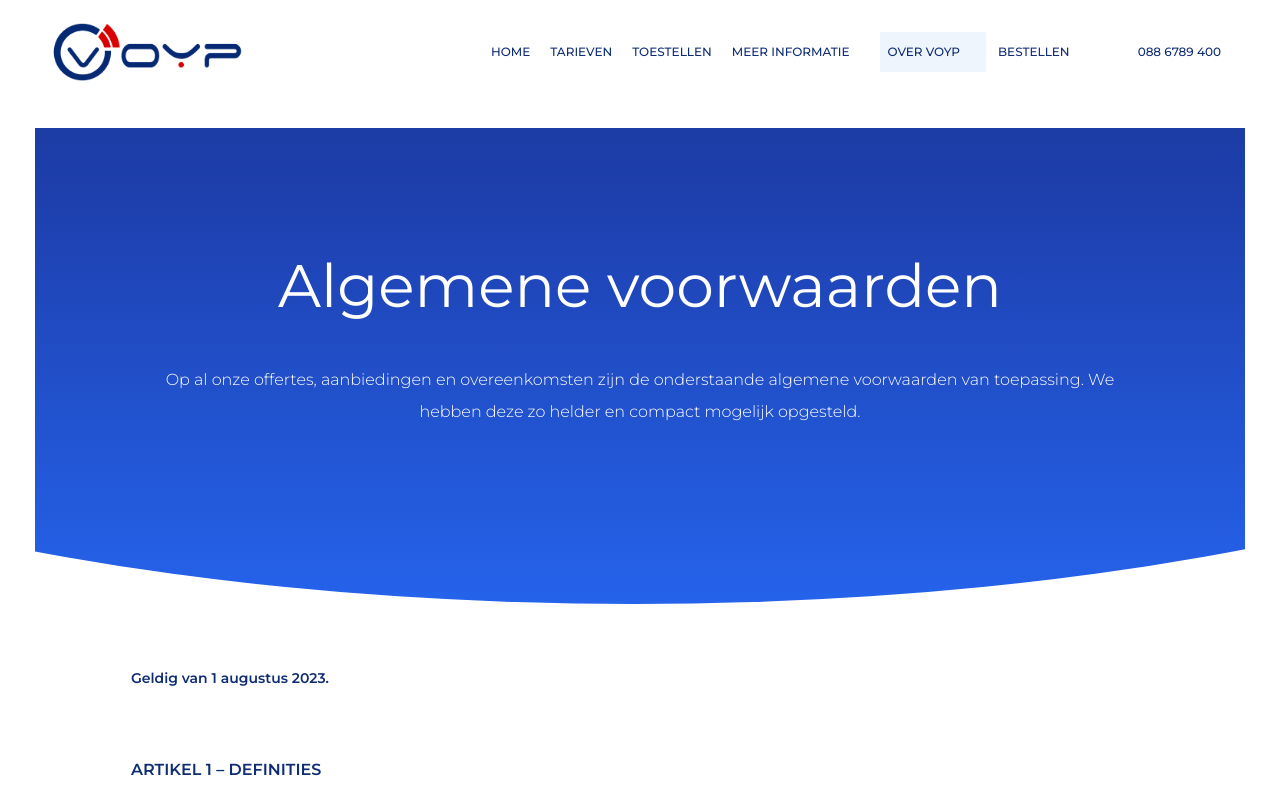
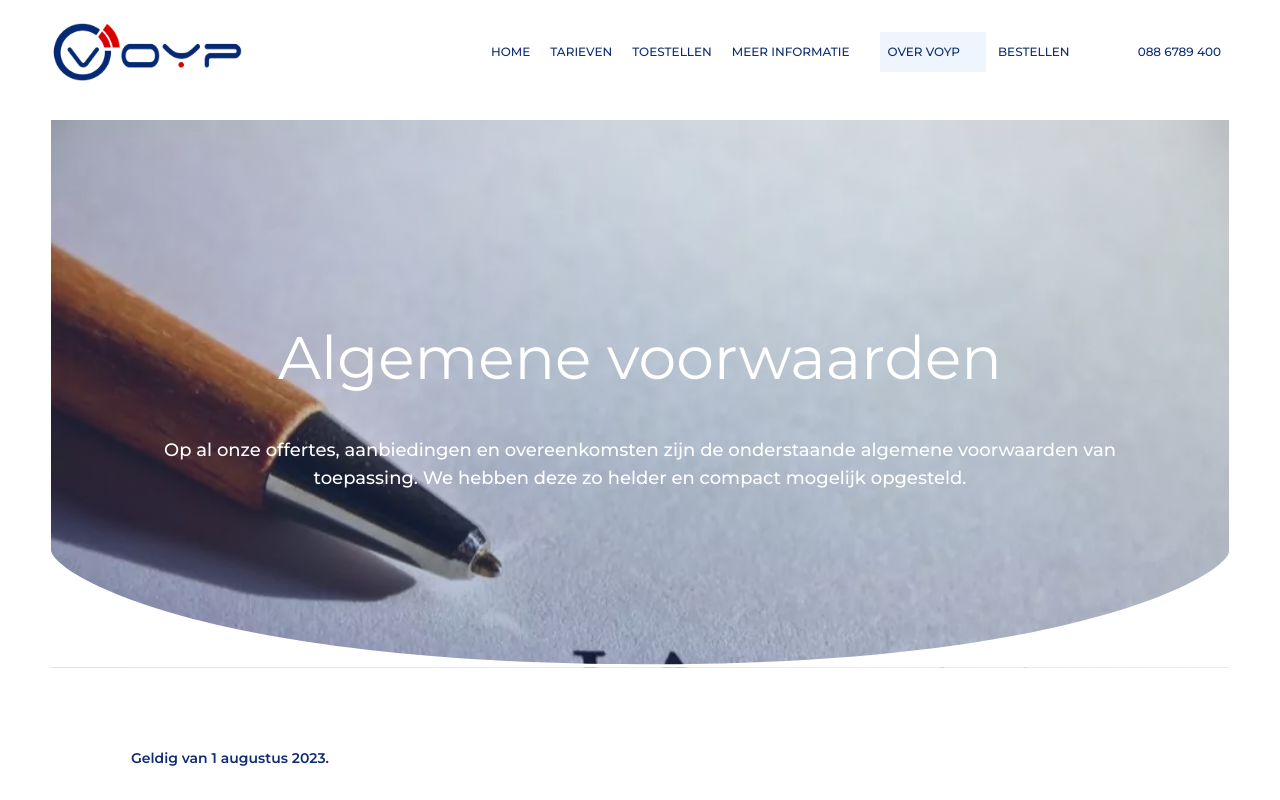
Before and after one commit to ammarriq/voyp, a SvelteKit app: page /algemene-voorwaarden in a window 1280 px wide. Shown: the top 800 px of the page. Built offline with nearby package versions, Linux system fonts and the light colour scheme.

Commit message:
fix: algemene-voorwaarden bg img is missing

```diff
--- a/src/routes/algemene-voorwaarden/+page.svelte
+++ b/src/routes/algemene-voorwaarden/+page.svelte
@@ -1,24 +1,33 @@
 <script lang="ts">
-	const pdfFilename = 'AlgemeneVoorwaarden.pdf';
+	const pdfFilename = 'AlgemeneVoorwaarden.pdf'
 </script>
 
-<section
-	class="relative overflow-x-hidden container mx-auto text-center pt-20 sm:pt-28 md:pt-32 pb-32
-	sm:pb-36 md:pb-44 mt-6"
->
-	<div class="text-white px-1.5 md:px-14 lg:px-24">
-		<h1 class="text-3xl sm:text-4xl md:text-5xl lg:text-6xl font-normal pb-8 lg:pb-12 !lg:px-0">
-			Algemene voorwaarden
-		</h1>
-		<p class="lg:px-4">
+<section class="relative overflow-x-hidden container mx-auto text-center bg-opacity-50">
+	<div class="absolute inset-0 bg-[url(/hero/terms.webp)] bg-top bg-cover m-4" />
+	<div
+		class="relative text-white z-10
+		sm:pt-52 sm:pb-44 md:px-20 lg:px-28 pt-20 pb-32
+		after:absolute after:inset-0 after:top-0 after:-z-10 after:py-44
+		after:bg-gradient-to-tr after:from-primary/40 from-90% after:to-white/20"
+	>
+		<h1 class="text-4xl md:text-5xl lg:text-6xl font-normal pb-8 lg:pb-12">Algemene voorwaarden</h1>
+		<p class="text-lg font-medium">
 			Op al onze offertes, aanbiedingen en overeenkomsten zijn de onderstaande algemene voorwaarden
 			van toepassing. We hebben deze zo helder en compact mogelijk opgesteld.
 		</p>
+
+		<svg
+			class="absolute inset-x-0 bottom-0 overflow-hidden fill-white z-50"
+			xmlns="http://www.w3.org/2000/svg"
+			viewBox="0 0 1000 100"
+			preserveAspectRatio="none"
+		>
+			<path
+				class="elementor-shape-fill"
+				d="M500,97C126.7,96.3,0.8,19.8,0,0v100l1000,0V1C1000,19.4,873.3,97.8,500,97z"
+			/>
+		</svg>
 	</div>
-	<div
-		class="-z-10 px-12 absolute bottom-0 mt-[100px] ml-[-55%] sm:ml-[-54%] md:ml-[-51.8%] h-[50rem]
-    w-[200%] rounded-b-[100%] bg-gradient-to-b from-primary via-blue-800 to-blue-600"
-	/>
 </section>
 
 <section class="container mx-auto px-6 lg:px-24 pt-16 pb-20 sm:pb-24 leading-9">
```
